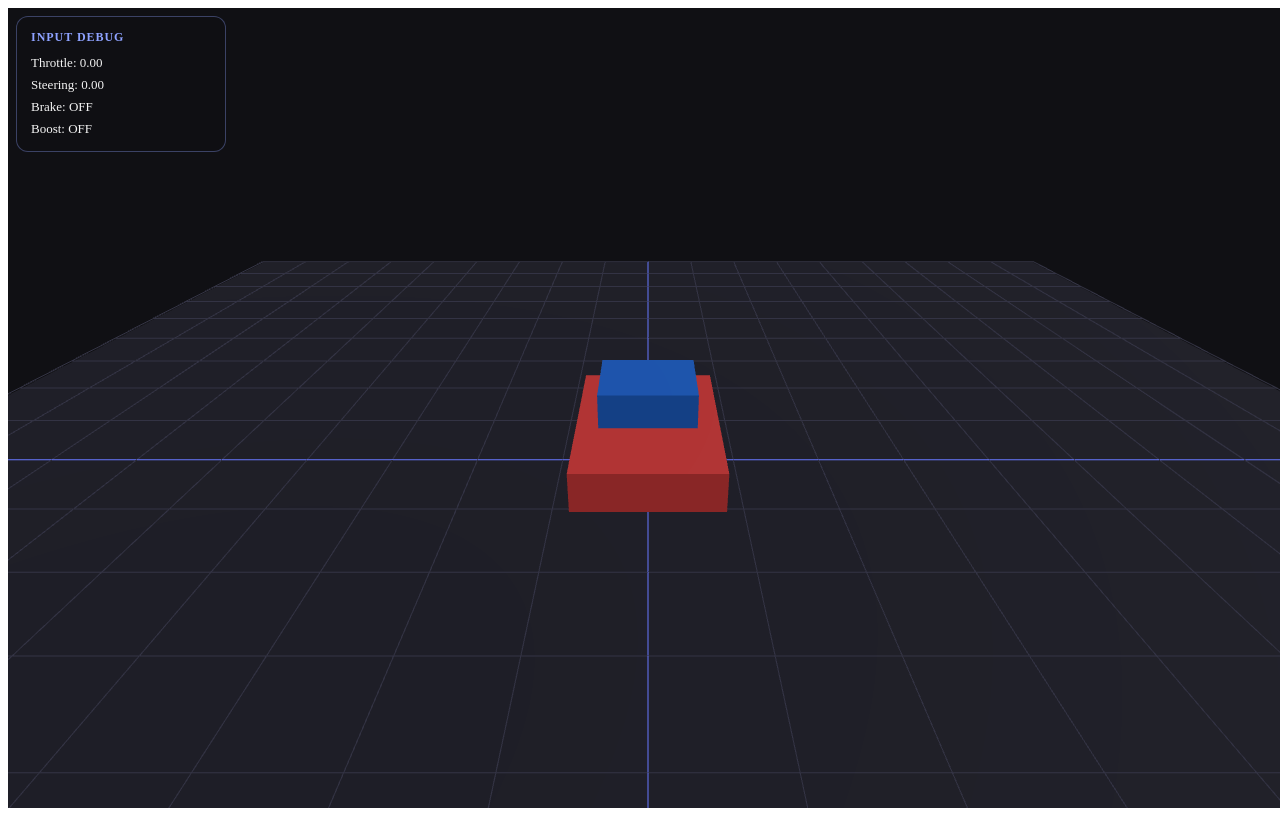
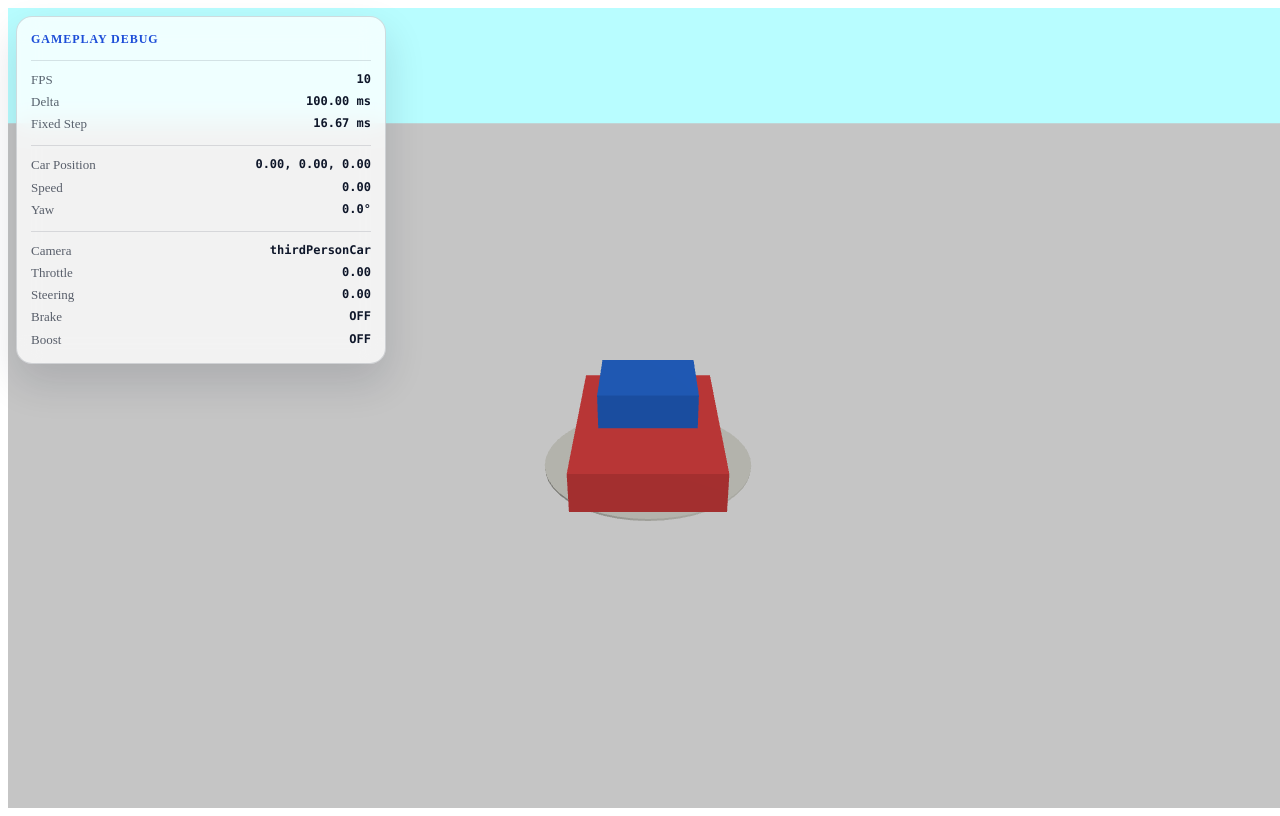
Before and after one commit to Poncius1/bumper-car, a website built with Vite: page index.html in a window 1280 px wide. Built offline with nearby package versions, Linux system fonts and the light colour scheme; animation ran at ten frames a second.

Commit message:
feat(debug): add runtime tuning panel

```diff
--- a/src/client/app/GameApp.ts
+++ b/src/client/app/GameApp.ts
@@ -7,7 +7,7 @@ import { InputSystem } from '../input/InputSystem';
 import { KeyboardInputSource } from '../input/KeyboardInputSource';
 import { createBumperCarScene } from '../render/SceneFactory';
 import { ThreeRenderer } from '../render/ThreeRenderer';
-import { InputDebugOverlay } from '../ui/InputDebug';
+import { GameplayDebugOverlay } from '../ui/GameplayDebugOverlay';
 
 export class GameApp {
   private readonly root: HTMLElement;
@@ -15,7 +15,7 @@ export class GameApp {
   private readonly loop: GameLoop;
 
   private readonly inputSystem: InputSystem;
-  private readonly inputDebugOverlay: InputDebugOverlay;
+  private readonly gameplayDebugOverlay: GameplayDebugOverlay;
 
   private readonly localPlayerCar: CarEntity;
   private readonly carMovementSystem: CarMovementSystem;
@@ -36,7 +36,7 @@ export class GameApp {
     this.inputSystem = new InputSystem();
     this.inputSystem.addSource(new KeyboardInputSource());
 
-    this.inputDebugOverlay = new InputDebugOverlay(this.root);
+    this.gameplayDebugOverlay = new GameplayDebugOverlay(this.root);
 
     this.localPlayerCar = new CarEntity({
       visual: scene.localPlayerCar,
@@ -74,7 +74,7 @@ export class GameApp {
 
   public dispose(): void {
     this.loop.stop();
-    this.inputDebugOverlay.dispose();
+    this.gameplayDebugOverlay.dispose();
     this.inputSystem.dispose();
     this.renderer.dispose();
   }
@@ -87,11 +87,18 @@ export class GameApp {
     );
   };
 
-  private readonly update = (deltaTime: number): void => {
-    this.inputSystem.update();
-    this.inputDebugOverlay.update(this.inputSystem.getCurrentCommand());
-    this.cameraController.update(this.localPlayerCar, deltaTime);
-  };
+ private readonly update = (deltaTime: number): void => {
+  this.inputSystem.update();
+  this.cameraController.update(this.localPlayerCar, deltaTime);
+
+  this.gameplayDebugOverlay.update({
+    deltaTime,
+    fixedTimeStep: GAME_CONFIG.simulation.fixedTimeStep,
+    car: this.localPlayerCar,
+    input: this.inputSystem.getCurrentCommand(),
+    cameraMode: this.cameraController.mode,
+  });
+};
 
   private readonly render = (): void => {
     this.renderer.render();
--- a/src/client/camera/CameraController.ts
+++ b/src/client/camera/CameraController.ts
@@ -1,5 +1,9 @@
 import type { CameraTarget } from './CameraTarget';
 
+export type CameraMode = 'thirdPersonCar';
+
 export interface CameraController {
+  readonly mode: CameraMode;
+
   update(target: CameraTarget, deltaTime: number): void;
 }
--- a/src/client/camera/ThirdPersonController.ts
+++ b/src/client/camera/ThirdPersonController.ts
@@ -12,6 +12,8 @@ export interface ThirdPersonCarCameraOptions {
 }
 
 export class ThirdPersonCarCamera implements CameraController {
+  public readonly mode = 'thirdPersonCar';
+
   private readonly camera: THREE.PerspectiveCamera;
   private readonly distance: number;
   private readonly height: number;
--- a/src/client/render/SceneFactory.ts
+++ b/src/client/render/SceneFactory.ts
@@ -1,4 +1,10 @@
 import * as THREE from 'three';
+
+const PROTOTYPE_GYM_CONFIG = {
+  skyColor: 0xB8FDFF,
+  floorColor: 0xffffff,
+  floorSize: 100,
+} as const;
 
 export interface BumperCarScene {
   readonly scene: THREE.Scene;
@@ -7,28 +13,28 @@ export interface BumperCarScene {
 }
 
 /**
- * Creates the initial prototype scene.
+ * Creates the prototype gym scene.
  *
- * This module owns static scene creation only:
- * - camera
- * - lights
- * - arena
- * - placeholder car visual
+ * The gym is a clean testing environment for:
+ * - car movement
+ * - camera feel
+ * - future collision testing
+ * - future multiplayer spawning
  *
- * Gameplay simulation lives outside this file.
+ * It intentionally avoids complex art direction so gameplay feel is easier to evaluate.
  */
 export function createBumperCarScene(): BumperCarScene {
   const scene = new THREE.Scene();
-  scene.background = new THREE.Color(0x101014);
+  scene.background = new THREE.Color(PROTOTYPE_GYM_CONFIG.skyColor);
 
   const camera = createCamera();
   const lights = createLights();
-  const arena = createArena();
+  const gym = createPrototypeGym();
   const localPlayerCar = createPlaceholderCar();
 
   scene.add(lights.ambientLight);
   scene.add(lights.directionalLight);
-  scene.add(arena);
+  scene.add(gym);
   scene.add(localPlayerCar);
 
   return {
@@ -43,10 +49,10 @@ function createCamera(): THREE.PerspectiveCamera {
     60,
     window.innerWidth / window.innerHeight,
     0.1,
-    100,
+    200,
   );
 
-  camera.position.set(8, 7, 8);
+  camera.position.set(0, 6, 9);
   camera.lookAt(0, 0, 0);
 
   return camera;
@@ -56,10 +62,10 @@ function createLights(): {
   readonly ambientLight: THREE.AmbientLight;
   readonly directionalLight: THREE.DirectionalLight;
 } {
-  const ambientLight = new THREE.AmbientLight(0xffffff, 0.45);
+  const ambientLight = new THREE.AmbientLight(0xffffff, 0.75);
 
-  const directionalLight = new THREE.DirectionalLight(0xffffff, 1.4);
-  directionalLight.position.set(6, 10, 4);
+  const directionalLight = new THREE.DirectionalLight(0xffffff, 1.25);
+  directionalLight.position.set(5, 10, 6);
 
   return {
     ambientLight,
@@ -67,29 +73,89 @@ function createLights(): {
   };
 }
 
-function createArena(): THREE.Group {
-  const arena = new THREE.Group();
-  arena.name = 'PrototypeArena';
+function createPrototypeGym(): THREE.Group {
+  const gym = new THREE.Group();
+  gym.name = 'PrototypeGym';
 
-  const floorGeometry = new THREE.BoxGeometry(18, 0.2, 18);
+  const floor = createGymFloor();
+  const centerMarker = createCenterMarker();
+  const spawnMarker = createSpawnMarker();
+
+  gym.add(floor);
+  gym.add(centerMarker);
+  gym.add(spawnMarker);
+
+  return gym;
+}
+
+function createGymFloor(): THREE.Mesh {
+  const floorGeometry = new THREE.PlaneGeometry(
+    PROTOTYPE_GYM_CONFIG.floorSize,
+    PROTOTYPE_GYM_CONFIG.floorSize,
+  );
+
   const floorMaterial = new THREE.MeshStandardMaterial({
-    color: 0x242433,
-    roughness: 0.85,
-    metalness: 0.1,
+    color: PROTOTYPE_GYM_CONFIG.floorColor,
+    roughness: 0.9,
+    metalness: 0,
   });
 
   const floor = new THREE.Mesh(floorGeometry, floorMaterial);
-  floor.position.y = -0.1;
-  floor.name = 'ArenaFloor';
 
-  const grid = new THREE.GridHelper(18, 18, 0x6677ff, 0x333344);
-  grid.position.y = 0.02;
-  grid.name = 'ArenaGrid';
+  /**
+   * PlaneGeometry is vertical by default.
+   * We rotate it so it becomes the ground plane on XZ.
+   */
+  floor.rotation.x = -Math.PI / 2;
+  floor.position.y = 0;
+  floor.name = 'GymFloor';
 
-  arena.add(floor);
-  arena.add(grid);
+  return floor;
+}
 
-  return arena;
+function createCenterMarker(): THREE.Mesh {
+  const markerGeometry = new THREE.CylinderGeometry(1.2, 1.2, 0.025, 48);
+  const markerMaterial = new THREE.MeshStandardMaterial({
+    color: 0xe8e8df,
+    roughness: 0.85,
+    metalness: 0,
+  });
+
+  const marker = new THREE.Mesh(markerGeometry, markerMaterial);
+  marker.position.y = 0.025;
+  marker.name = 'GymCenterMarker';
+
+  return marker;
+}
+
+function createSpawnMarker(): THREE.Group {
+  const marker = new THREE.Group();
+  marker.name = 'LocalPlayerSpawnMarker';
+
+  const lineMaterial = new THREE.MeshStandardMaterial({
+    color: 0x5f7cff,
+    roughness: 0.7,
+    metalness: 0,
+  });
+
+  const forwardLine = new THREE.Mesh(
+    new THREE.BoxGeometry(0.12, 0.03, 2),
+    lineMaterial,
+  );
+  forwardLine.position.set(0, 0.04, -1);
+  forwardLine.name = 'SpawnForwardLine';
+
+  const sideLine = new THREE.Mesh(
+    new THREE.BoxGeometry(1.2, 0.03, 0.12),
+    lineMaterial,
+  );
+  sideLine.position.set(0, 0.04, 0);
+  sideLine.name = 'SpawnSideLine';
+
+  marker.add(forwardLine);
+  marker.add(sideLine);
+
+  return marker;
 }
 
 function createPlaceholderCar(): THREE.Group {
@@ -118,6 +184,10 @@ function createPlaceholderCar(): THREE.Group {
   cabin.position.set(0, 0.75, -0.25);
   cabin.name = 'CarCabin';
 
+  /**
+   * Small front marker so we can clearly see where the car is facing.
+   * This will be useful while tuning movement and camera behavior.
+   */
   const frontMarkerGeometry = new THREE.BoxGeometry(0.35, 0.2, 0.25);
   const frontMarkerMaterial = new THREE.MeshStandardMaterial({
     color: 0xffff66,
--- a/src/client/styles/global.css
+++ b/src/client/styles/global.css
@@ -1,27 +1,54 @@
-.input-debug-overlay {
+.gameplay-debug-overlay {
   position: fixed;
   top: 16px;
   left: 16px;
   z-index: 10;
   display: grid;
-  gap: 4px;
-  min-width: 180px;
-  padding: 12px 14px;
-  border: 1px solid rgba(142, 162, 255, 0.35);
-  border-radius: 12px;
-  color: #f5f5f5;
-  background: rgba(16, 16, 20, 0.78);
+  gap: 12px;
+  width: min(340px, calc(100vw - 32px));
+  padding: 14px;
+  border: 1px solid rgba(30, 41, 59, 0.16);
+  border-radius: 16px;
+  color: #0f172a;
+  background: rgba(255, 255, 255, 0.78);
+  box-shadow: 0 18px 40px rgba(15, 23, 42, 0.14);
   font-size: 13px;
   line-height: 1.4;
-  backdrop-filter: blur(8px);
+  backdrop-filter: blur(12px);
   user-select: none;
   pointer-events: none;
 }
 
-.input-debug-overlay strong {
-  margin-bottom: 4px;
-  color: #8ea2ff;
+.gameplay-debug-overlay__header {
+  display: flex;
+  align-items: center;
+  justify-content: space-between;
+}
+
+.gameplay-debug-overlay__header strong {
+  color: #1d4ed8;
   font-size: 12px;
   letter-spacing: 0.08em;
   text-transform: uppercase;
 }
+
+.gameplay-debug-overlay__section {
+  display: grid;
+  grid-template-columns: 1fr auto;
+  gap: 4px 12px;
+  padding-top: 10px;
+  border-top: 1px solid rgba(15, 23, 42, 0.12);
+}
+
+.gameplay-debug-overlay__section span {
+  color: rgba(15, 23, 42, 0.68);
+}
+
+.gameplay-debug-overlay__section strong {
+  color: #0f172a;
+  font-family:
+    "SFMono-Regular", Consolas, "Liberation Mono", Menlo, monospace;
+  font-size: 12px;
+  font-weight: 700;
+  text-align: right;
+}
--- /dev/null
+++ b/src/client/ui/GameplayDebugOverlay.ts
@@ -0,0 +1,115 @@
+import type { CameraMode } from '../camera/CameraController';
+import type { CarInputCommand } from '../input/CarInputCommand';
+
+interface DebugPosition {
+  readonly x: number;
+  readonly y: number;
+  readonly z: number;
+}
+
+interface DebugCarState {
+  readonly position: DebugPosition;
+  readonly speed: number;
+  readonly yaw: number;
+}
+
+export interface GameplayDebugOverlayData {
+  readonly deltaTime: number;
+  readonly fixedTimeStep: number;
+  readonly car: DebugCarState;
+  readonly input: CarInputCommand;
+  readonly cameraMode: CameraMode;
+}
+
+export class GameplayDebugOverlay {
+  private readonly root: HTMLDivElement;
+
+  private accumulatedTime = 0;
+  private frameCount = 0;
+  private displayedFps = 0;
+
+  public constructor(parent: HTMLElement) {
+    this.root = document.createElement('div');
+    this.root.className = 'gameplay-debug-overlay';
+
+    parent.appendChild(this.root);
+  }
+
+  public update(data: GameplayDebugOverlayData): void {
+    this.updateFps(data.deltaTime);
+
+    this.root.innerHTML = `
+      <header class="gameplay-debug-overlay__header">
+        <strong>Gameplay Debug</strong>
+      </header>
+
+      <section class="gameplay-debug-overlay__section">
+        <span>FPS</span>
+        <strong>${this.displayedFps}</strong>
+
+        <span>Delta</span>
+        <strong>${milliseconds(data.deltaTime)} ms</strong>
+
+        <span>Fixed Step</span>
+        <strong>${milliseconds(data.fixedTimeStep)} ms</strong>
+      </section>
+
+      <section class="gameplay-debug-overlay__section">
+        <span>Car Position</span>
+        <strong>${formatVector3(data.car.position)}</strong>
+
+        <span>Speed</span>
+        <strong>${data.car.speed.toFixed(2)}</strong>
+
+        <span>Yaw</span>
+        <strong>${radiansToDegrees(data.car.yaw).toFixed(1)}°</strong>
+      </section>
+
+      <section class="gameplay-debug-overlay__section">
+        <span>Camera</span>
+        <strong>${data.cameraMode}</strong>
+
+        <span>Throttle</span>
+        <strong>${data.input.throttle.toFixed(2)}</strong>
+
+        <span>Steering</span>
+        <strong>${data.input.steering.toFixed(2)}</strong>
+
+        <span>Brake</span>
+        <strong>${data.input.brake ? 'ON' : 'OFF'}</strong>
+
+        <span>Boost</span>
+        <strong>${data.input.boost ? 'ON' : 'OFF'}</strong>
+      </section>
+    `;
+  }
+
+  public dispose(): void {
+    this.root.remove();
+  }
+
+  private updateFps(deltaTime: number): void {
+    this.accumulatedTime += deltaTime;
+    this.frameCount += 1;
+
+    if (this.accumulatedTime < 0.25) {
+      return;
+    }
+
+    this.displayedFps = Math.round(this.frameCount / this.accumulatedTime);
+    this.accumulatedTime = 0;
+    this.frameCount = 0;
+  }
+}
+
+function milliseconds(seconds: number): string {
+  return (seconds * 1000).toFixed(2);
+}
+
+function radiansToDegrees(radians: number): number {
+  return radians * (180 / Math.PI);
+}
+
+function formatVector3(position: DebugPosition): string {
+  return `${position.x.toFixed(2)}, ${position.y.toFixed(2)}, ${position.z.toFixed(2)}`;
+}
--- a/src/client/ui/InputDebug.ts
+++ /dev/null
@@ -1,26 +0,0 @@
-import type { CarInputCommand } from '../input/CarInputCommand';
-
-export class InputDebugOverlay {
-  private readonly root: HTMLDivElement;
-
-  public constructor(parent: HTMLElement) {
-    this.root = document.createElement('div');
-    this.root.className = 'input-debug-overlay';
-
-    parent.appendChild(this.root);
-  }
-
-  public update(command: CarInputCommand): void {
-    this.root.innerHTML = `
-      <strong>Input Debug</strong>
-      <span>Throttle: ${command.throttle.toFixed(2)}</span>
-      <span>Steering: ${command.steering.toFixed(2)}</span>
-      <span>Brake: ${command.brake ? 'ON' : 'OFF'}</span>
-      <span>Boost: ${command.boost ? 'ON' : 'OFF'}</span>
-    `;
-  }
-
-  public dispose(): void {
-    this.root.remove();
-  }
-}
```
